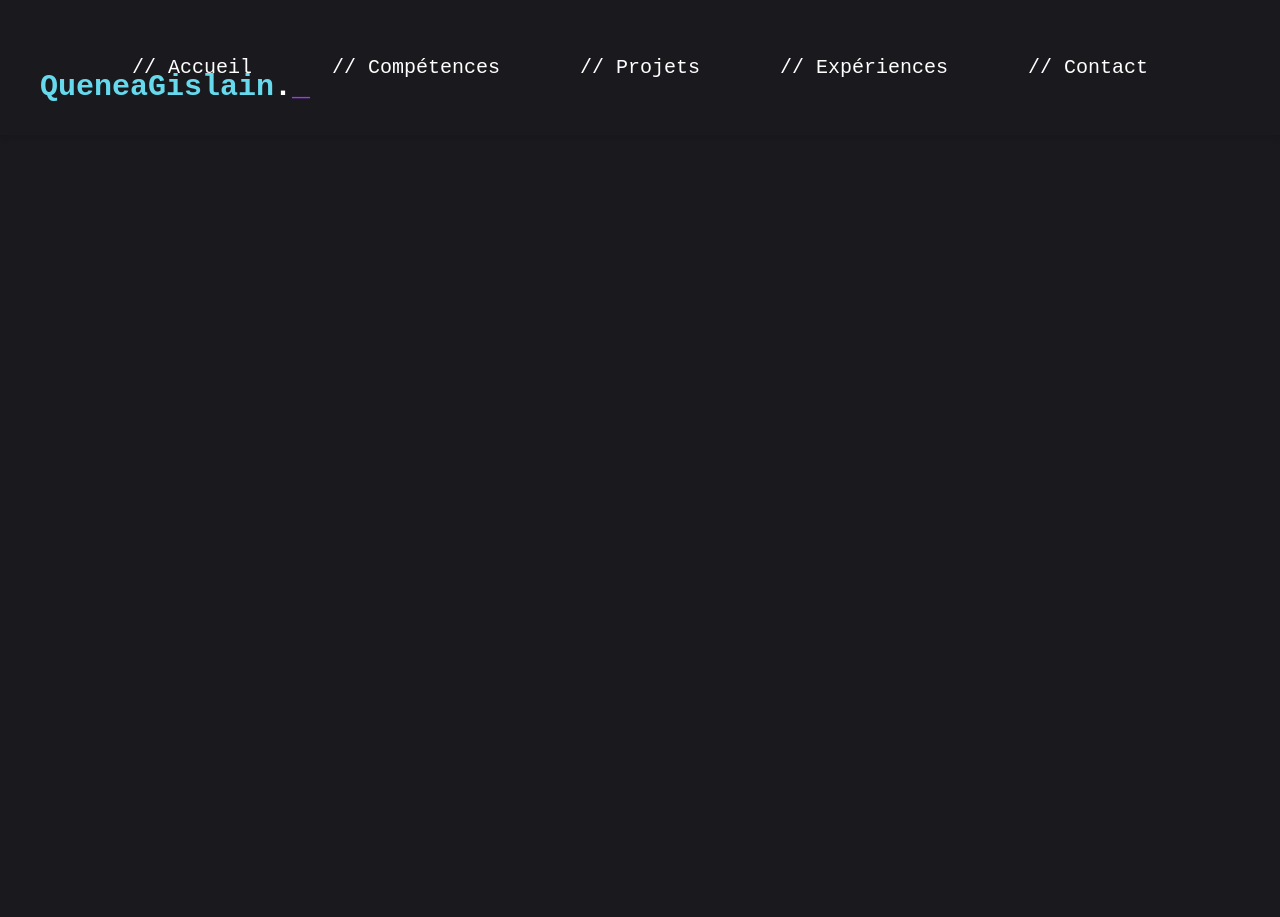
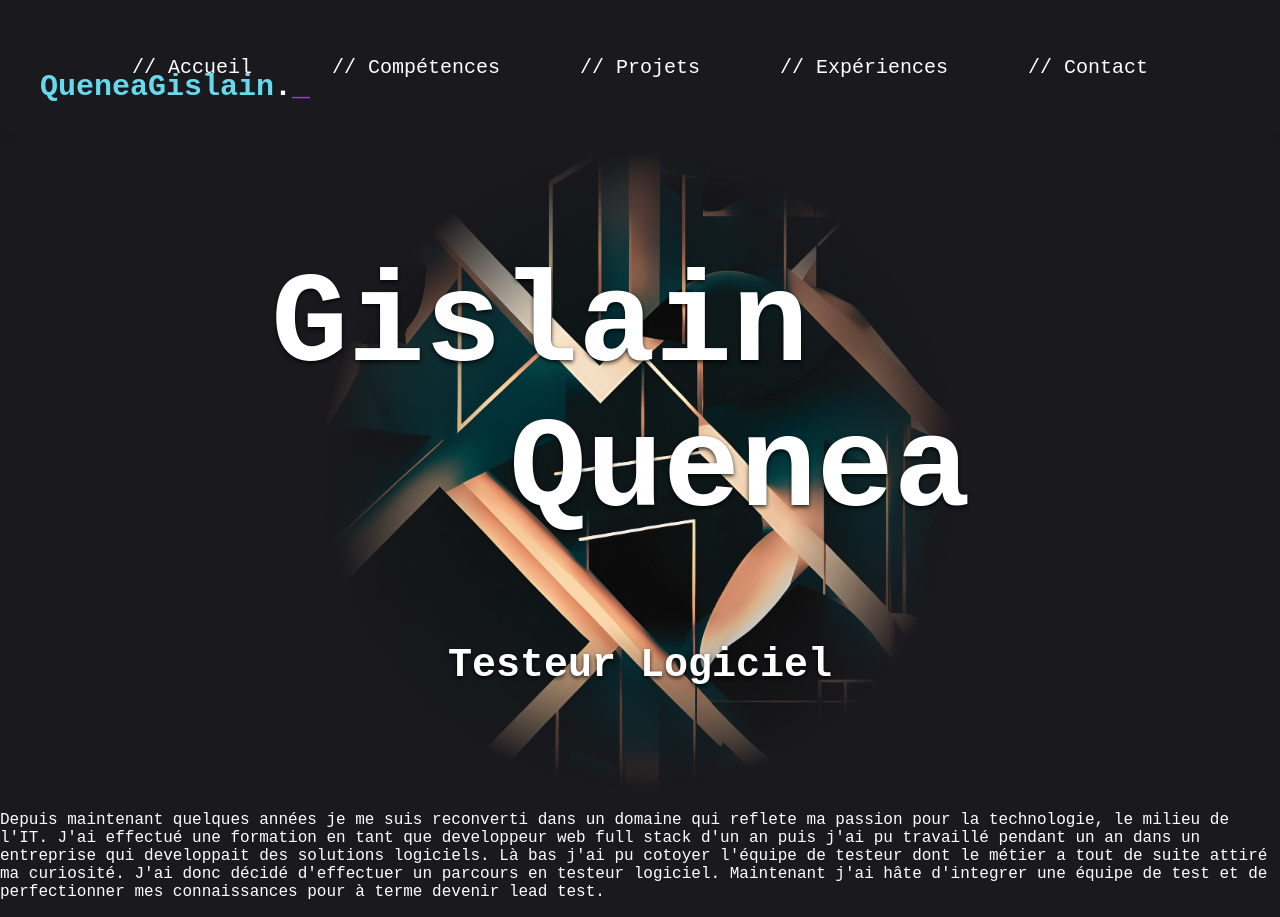
Before and after one commit to gquenea/Portfolio, a React (Create React App) app: page / in a window 1280 px wide. Before the commit the page ends 800 px from the top, so only its background shows below. Built offline with nearby package versions, Linux system fonts and the light colour scheme; the HTML template or start-up script is replaced by a standard one.

Commit message:
Header and Banner

```diff
--- a/src/App.css
+++ b/src/App.css
@@ -9,3 +9,7 @@ body {
   max-width: 1440px;
   margin: 0 auto;
 }
+
+.header-and-presentation{
+  height: 100vh;
+}
--- a/src/App.jsx
+++ b/src/App.jsx
@@ -1,11 +1,17 @@
-import './App.css';
-import Header from './components/header/Header';
+import "./App.css";
+import Banner from "./components/banner/Banner";
+import Header from "./components/header/Header";
+import Presentation from "./components/presentation/Presentation";
 
 function App() {
   return (
     <div className="App">
+      <div className="header-and-banner">
         <Header />
-      <main className='main-container'>
+        <Banner />
+      </div>
+      <main className="main-container">
+        <Presentation />
       </main>
     </div>
   );
--- /dev/null
+++ b/src/components/banner/Banner.css
@@ -0,0 +1,33 @@
+.banner {
+    background-image: url("../../assets/banner.png");
+    background-size: auto 100vh;
+    background-position: center;
+    background-repeat: no-repeat;
+    height: calc(100vh - 150px);
+    display: flex;
+    justify-content: center;
+    align-items: center;
+  }
+
+  .name-and-job {
+    display: flex;
+    flex-direction: column;
+    justify-content: center;
+    align-items: center;
+    text-shadow: 0 2px 4px rgba(0, 0, 0, 0.8);
+    font-weight: bold;
+    font-size: 8em;
+  }
+
+  .first-name {
+    margin-left: -200px;
+  }
+
+  .last-name {
+    margin-bottom: 100px;
+    margin-left: 200px;
+  }
+
+  .job {
+    font-size: 40px;
+  }
--- /dev/null
+++ b/src/components/banner/Banner.jsx
@@ -0,0 +1,13 @@
+import "./Banner.css";
+
+export default function Banner() {
+  return (
+    <div className="banner">
+      <div className="name-and-job">
+        <div className="first-name">Gislain</div>
+        <div className="last-name">Quenea</div>
+        <div className="job">Testeur Logiciel</div>
+      </div>
+    </div>
+  );
+}
--- a/src/components/header/Header.css
+++ b/src/components/header/Header.css
@@ -3,6 +3,7 @@
     justify-content: space-between;
     align-items: center;
     box-shadow: 0 4px 5px rgba(0, 0, 0, 0.1);
+    margin-bottom: 10px;
   }
 
   .header > div {
--- /dev/null
+++ b/src/components/presentation/Presentation.jsx
@@ -0,0 +1,19 @@
+import "./Presentation.css";
+
+export default function Presentation() {
+  return (
+    <div className="presentation">
+      <p>
+        Depuis maintenant quelques années je me suis reconverti dans un domaine
+        qui reflete ma passion pour la technologie, le milieu de l'IT. J'ai
+        effectué une formation en tant que developpeur web full stack d'un an
+        puis j'ai pu travaillé pendant un an dans un entreprise qui developpait
+        des solutions logiciels. Là bas j'ai pu cotoyer l'équipe de testeur dont
+        le métier a tout de suite attiré ma curiosité. J'ai donc décidé
+        d'effectuer un parcours en testeur logiciel. Maintenant j'ai hâte
+        d'integrer une équipe de test et de perfectionner mes connaissances pour
+        à terme devenir lead test.
+      </p>
+    </div>
+  );
+}
```
Also changed, not shown: src/assets/banner.png (added), src/components/presentation/Presentation.css (added).
